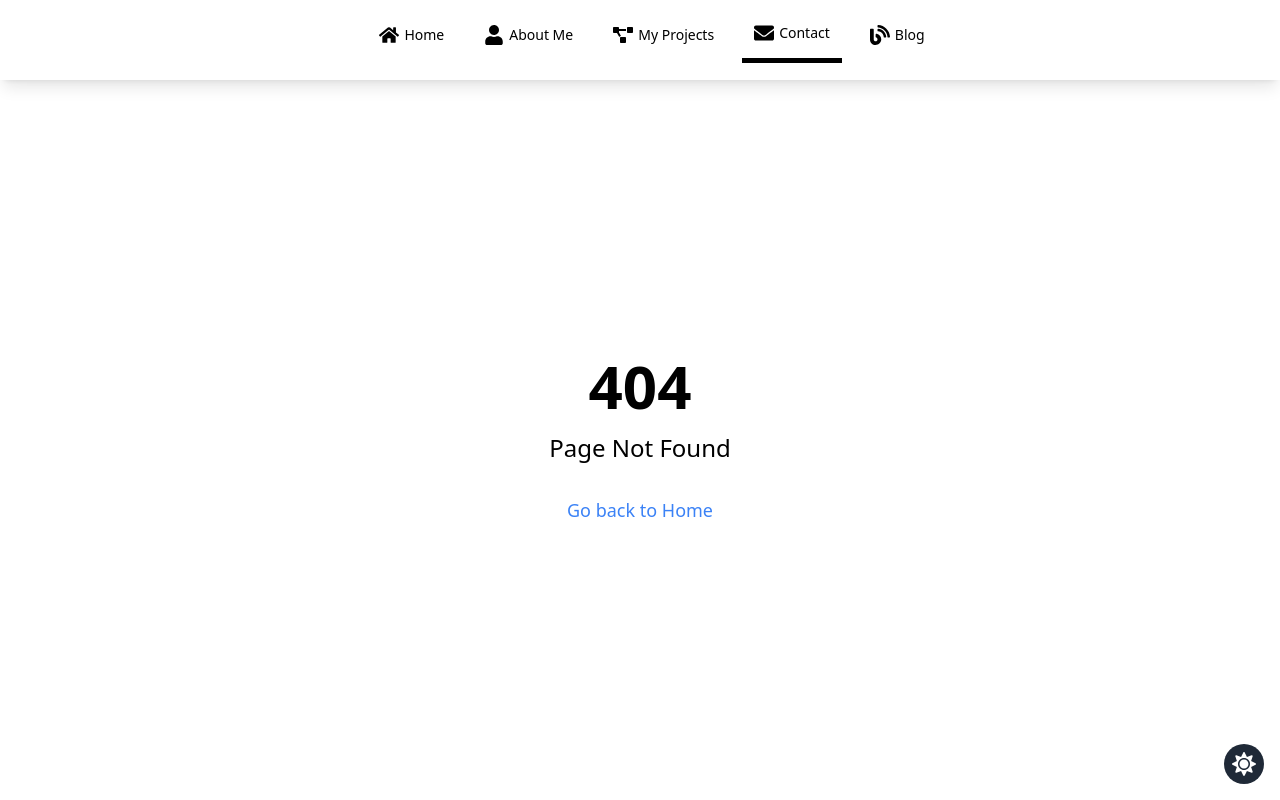
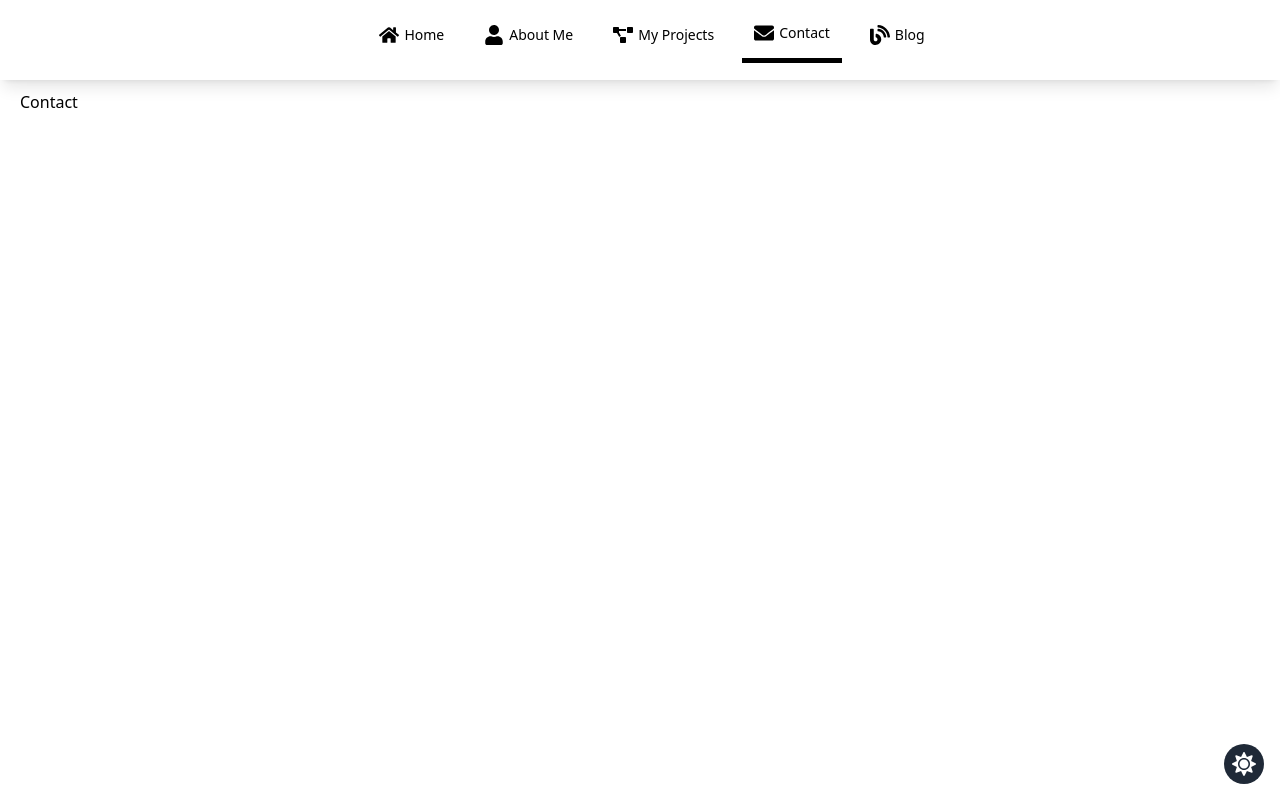
Before and after one commit to M-Umar-Iqbal/umars-portfolio, a Next.js app: page /contact in a window 1280 px wide. Before the commit this address had no page. Built offline with nearby package versions, Linux system fonts and the light colour scheme.

Commit message:
Add portfolio pages.

```diff
--- /dev/null
+++ b/pages/about.tsx
@@ -0,0 +1,9 @@
+import React from 'react'
+
+function About() {
+  return (
+    <div>About</div>
+  )
+}
+
+export default About
--- /dev/null
+++ b/pages/blog.tsx
@@ -0,0 +1,9 @@
+import React from 'react'
+
+function Blog() {
+  return (
+    <div>Blog</div>
+  )
+}
+
+export default Blog
--- /dev/null
+++ b/pages/contact.tsx
@@ -0,0 +1,9 @@
+import React from 'react'
+
+function Contact() {
+  return (
+    <div>Contact</div>
+  )
+}
+
+export default Contact
--- /dev/null
+++ b/pages/projects.tsx
@@ -0,0 +1,9 @@
+import React from 'react'
+
+function Projects() {
+  return (
+    <div>Projects</div>
+  )
+}
+
+export default Projects
```
